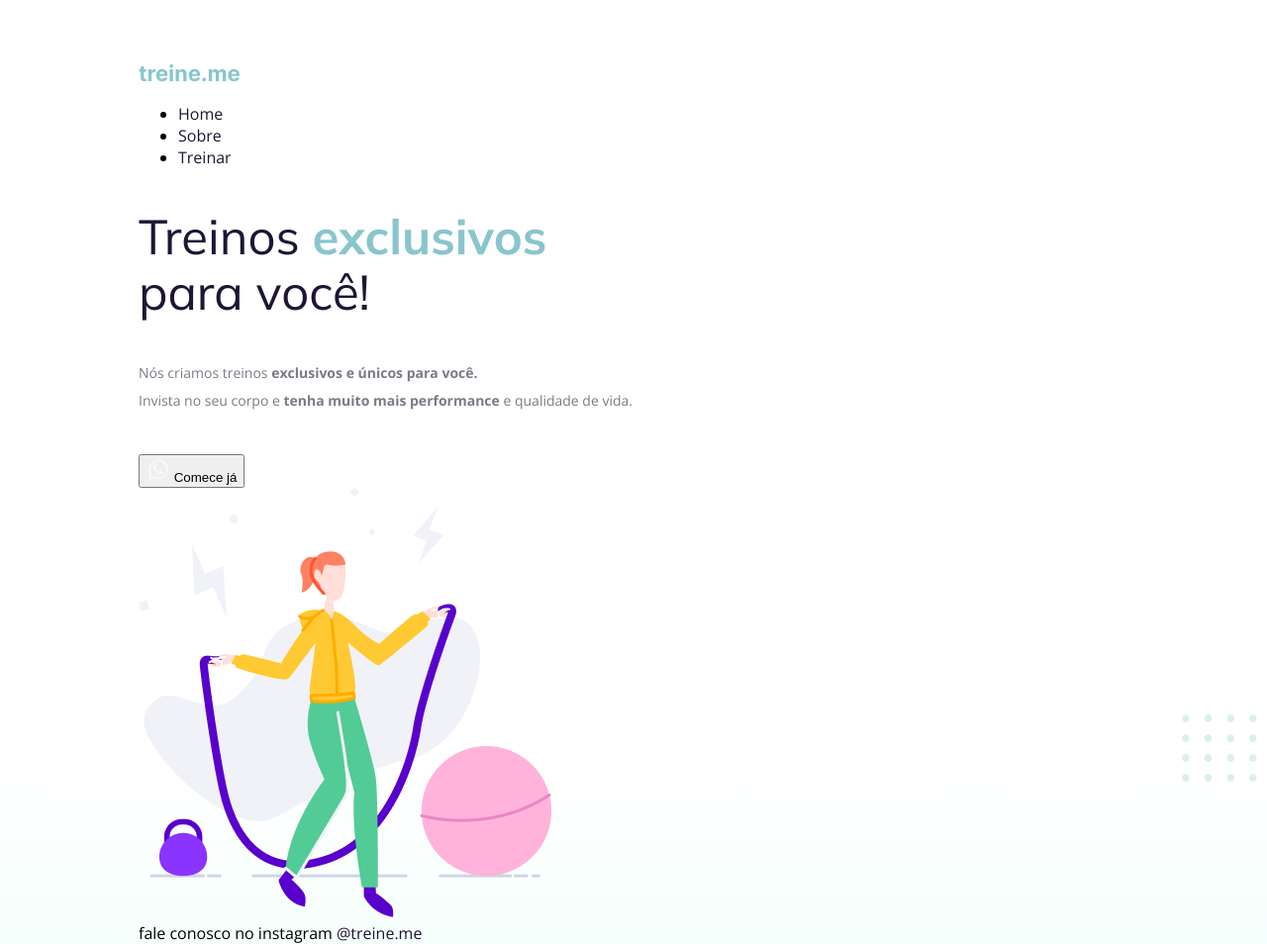
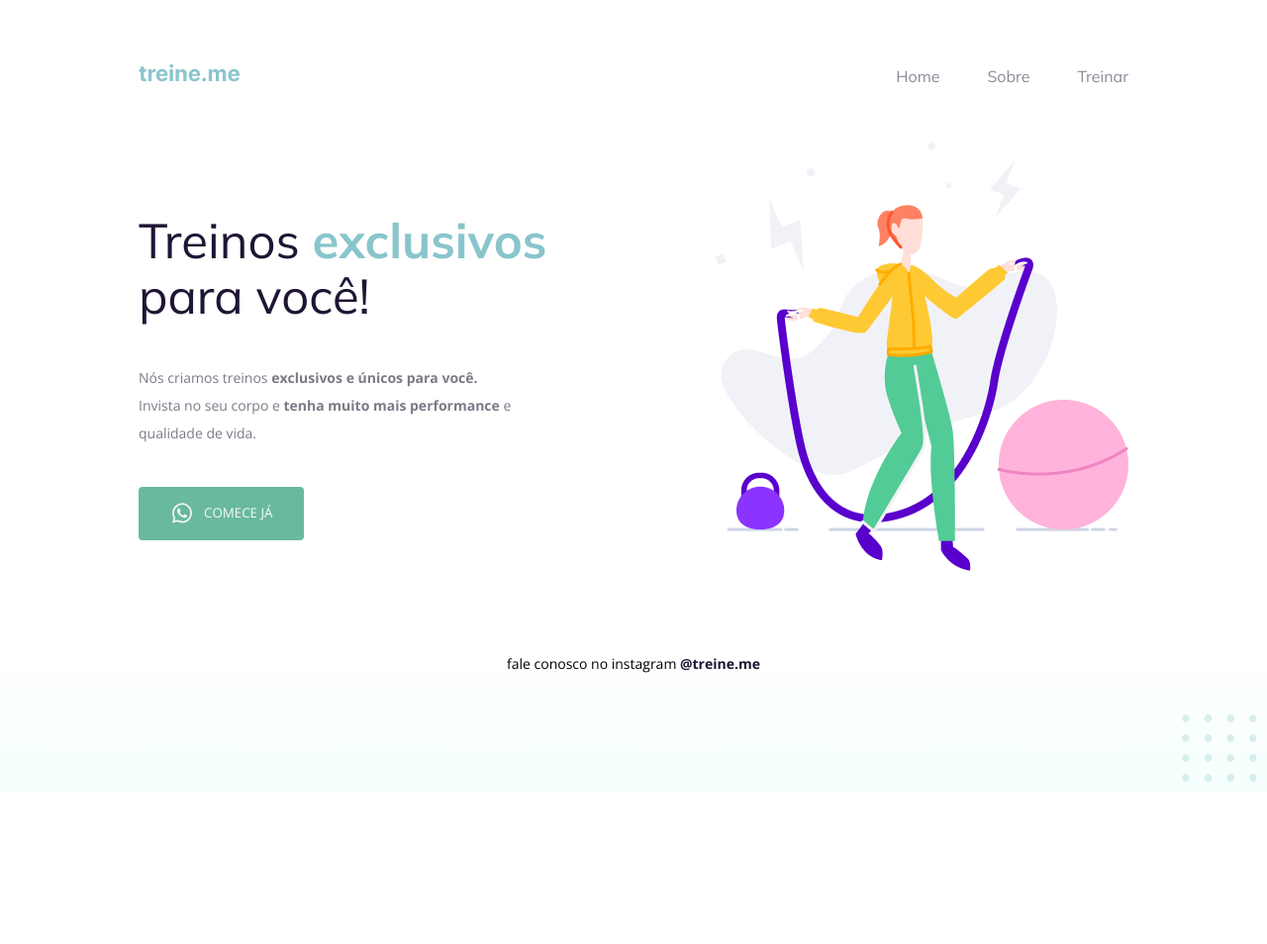
Before and after one commit to DanySGlez/Explorer-Stage02-phase03, a plain HTML site: page index.html in a window 1280 px wide. Shown: the whole page at 99% size. After the commit the page ends 800 px from the top, so only its background shows below. Drawn offline with nearby package versions, Linux system fonts and the light colour scheme.

Commit message:
last commit

```diff
--- a/style.css
+++ b/style.css
@@ -14,7 +14,7 @@ body {
   padding-top: 65px;
 }
 
-.nav {
+nav {
   display: flex;
   justify-content: space-between;
   align-items: center;
@@ -22,7 +22,7 @@ body {
   margin-bottom: 55px;
 }
 
-.list {
+ul {
   display: flex;
   gap: 48px;
   list-style: none;
@@ -35,21 +35,20 @@ a {
   text-decoration: none;
 }
 
-.list .item a {
+ul li a {
     opacity: 0.5;
 }
 
-.list .item a:hover {
+ul li a:hover {
   font-weight: bold;
   opacity: 1;
 }
 
-.list,
-.title {
+ul, h1 {
   font-family: "Mulish", sans-serif;
 }
 
-.main {
+#hero {
   display: flex;
   align-items: center;
   justify-content: space-between;
@@ -75,11 +74,13 @@ a {
   line-height: 28px;
   color: #7d7987;
 
+  width: 438px;
+
   margin: 40px 0;
 }
 
-.button {
-  color: white;
+button {
+  color: #F9F9F9;
   text-transform: uppercase;
   font-family: "Open Sans", sans-serif;
 
@@ -97,7 +98,11 @@ a {
   cursor: pointer;
 }
 
-.footer {
+button:hover {
+  background: #4EA788;
+}
+
+footer {
   font-size: 14px;
   line-height: 28px;
 
@@ -106,7 +111,7 @@ a {
   margin-top: 80px;
 }
 
-.footer a {
+footer a {
   font-weight: bold;
 }
 
```
Also changed, not shown: .github/preview.png.
